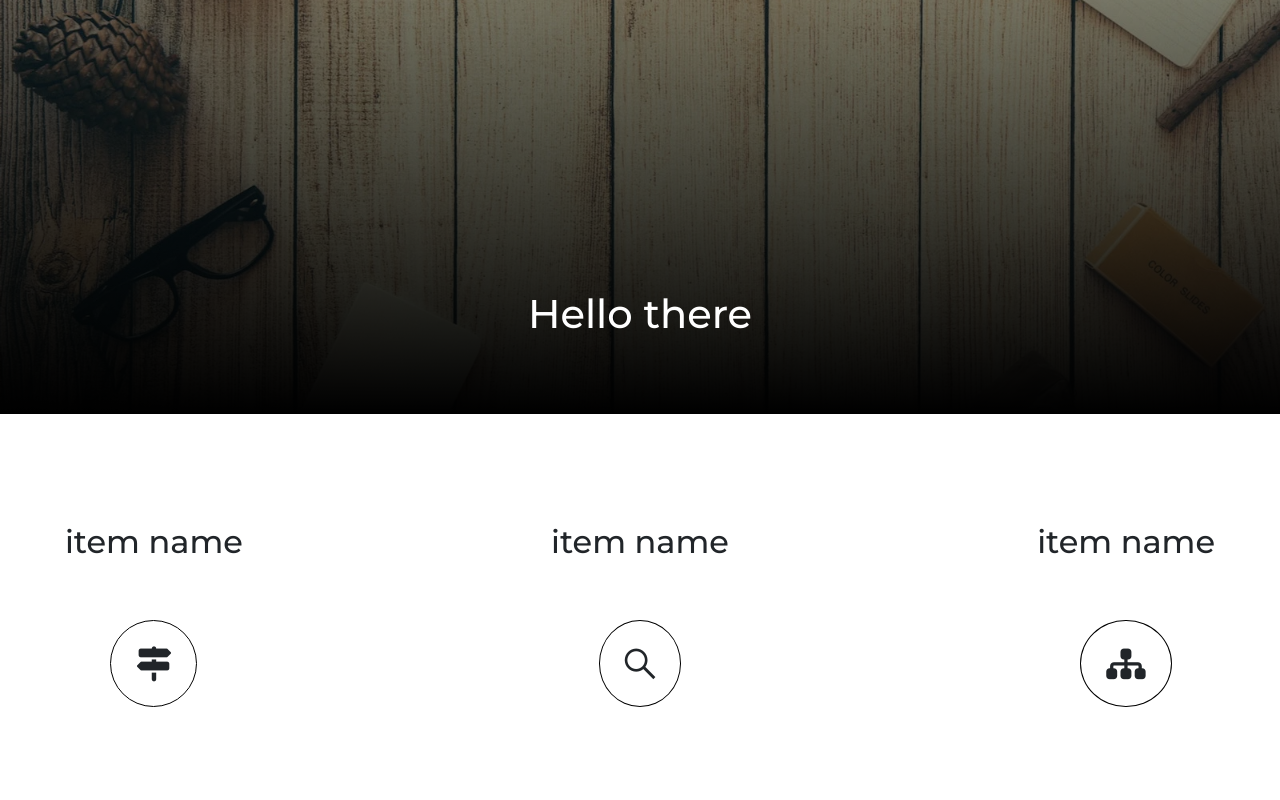
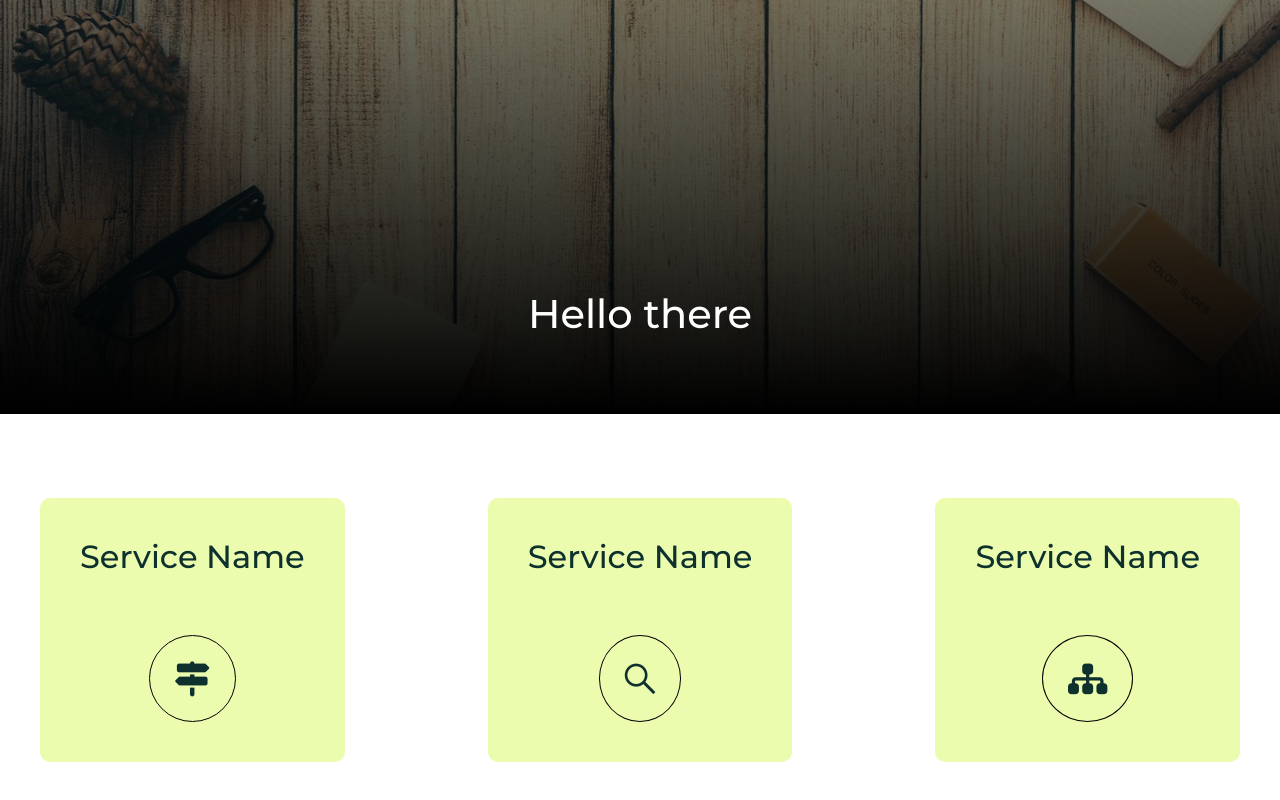
Before and after one commit to ahmedmangood/triplepoint, a plain HTML site: page index.html in a window 1280 px wide. Shown: the part 442-1242 px from the top of the page. Drawn offline with Linux system fonts and the light colour scheme.

Commit message:
updated services section

```diff
--- a/css/style.css
+++ b/css/style.css
@@ -1,3 +1,6 @@
+html {
+    scroll-behavior: smooth;
+}
 body {
     font-family: 'Montserrat', sans-serif;
 }
@@ -37,9 +40,14 @@ ul li a:hover {
     height: 100%;
     background: linear-gradient(0deg, rgba(0,0,0,1) 0%, rgba(0,0,0,0) 100%);
 }
+/* Service Section */
 section {
     margin-top: 13em;
     margin-bottom: 10em;
+}
+section h1 {
+    text-decoration: underline;
+    color: #0e312e;
 }
 section .services {
     margin-top: 5em;
@@ -57,14 +65,11 @@ section .services {
     justify-content: space-between;
     align-items: center;
     border: 0px solid;
-    padding: 25px;
+    padding: 40px;
     margin: 10px;
-}
-.items-box:hover {
-    border: 0px solid;
-    transition: 0.5s;
+    background-color: #ecfcaf;
     border-radius: 10px;
-    background-color: #eee;
+    color: #0e312e;
 }
 .items-box i {
     margin-top: 50px;
--- a/index.html
+++ b/index.html
@@ -30,7 +30,7 @@
                     <a class="nav-link" aria-current="page" href="#">About</a>
                     </li>
                     <li class="nav-item">
-                    <a class="nav-link" aria-current="page" href="#">Services</a>
+                    <a class="nav-link" aria-current="page" href="#services">Services</a>
                     </li>
                 </ul>
                 </div>
@@ -43,18 +43,18 @@
     </header>
     <!-- Service Section -->
     <section class="service">
-        <h1 class="display-2 text-center">Services</h1>
+        <h1 class="display-2 text-center" id="services">Services</h1>
         <div class="services">
             <div class="items-box">
-                <h2>item name</h2>
+                <h2>Service Name</h2>
                 <i class="fas fa-signs-post"></i>
             </div>
             <div class="items-box">
-                <h2>item name</h2>
+                <h2>Service Name</h2>
                 <i class="fab fa-sistrix"></i>
             </div>
             <div class="items-box">
-                <h2>item name</h2>
+                <h2>Service Name</h2>
                 <i class="fas fa-sitemap"></i>
             </div>
         </div>
```
